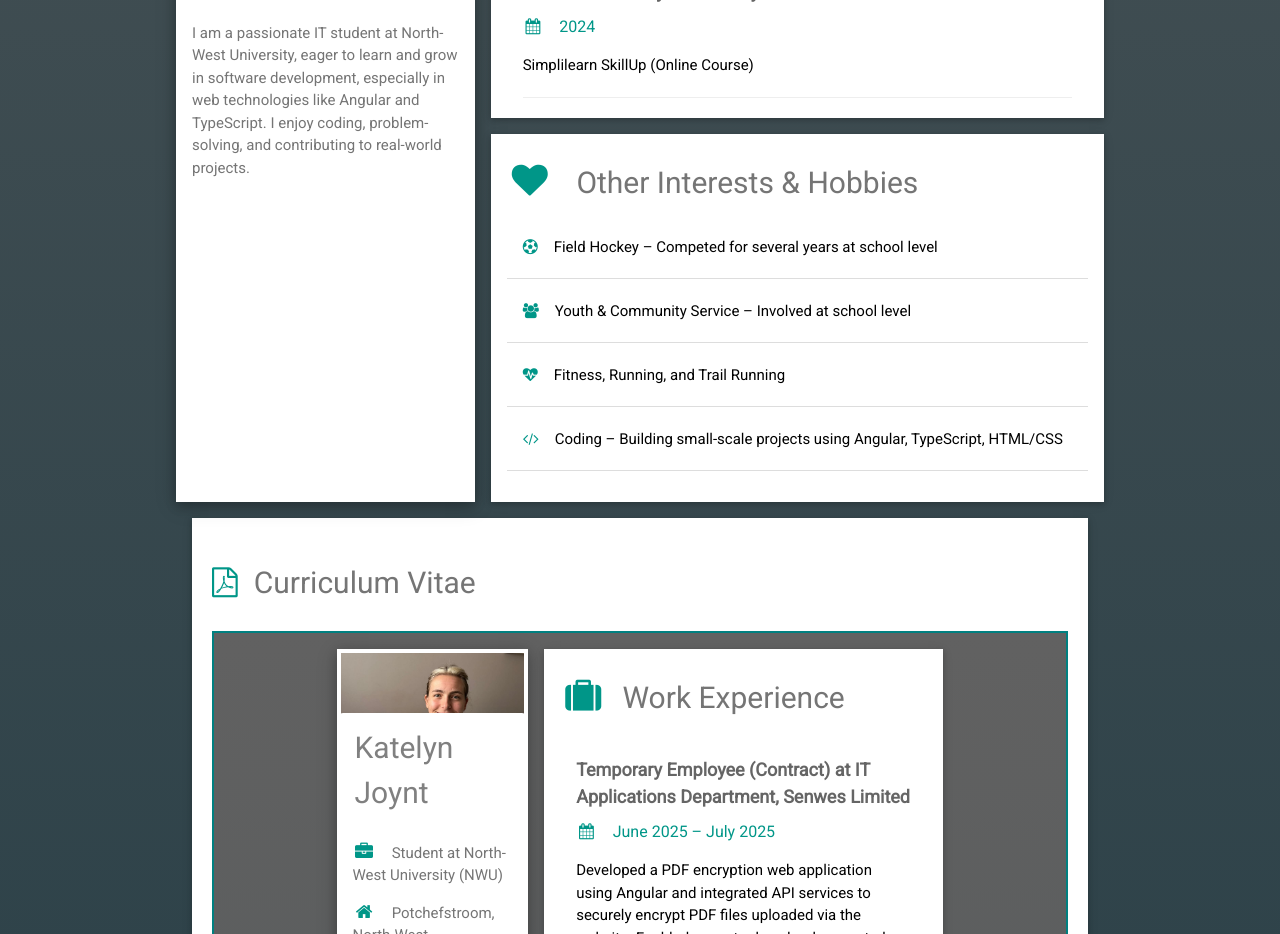
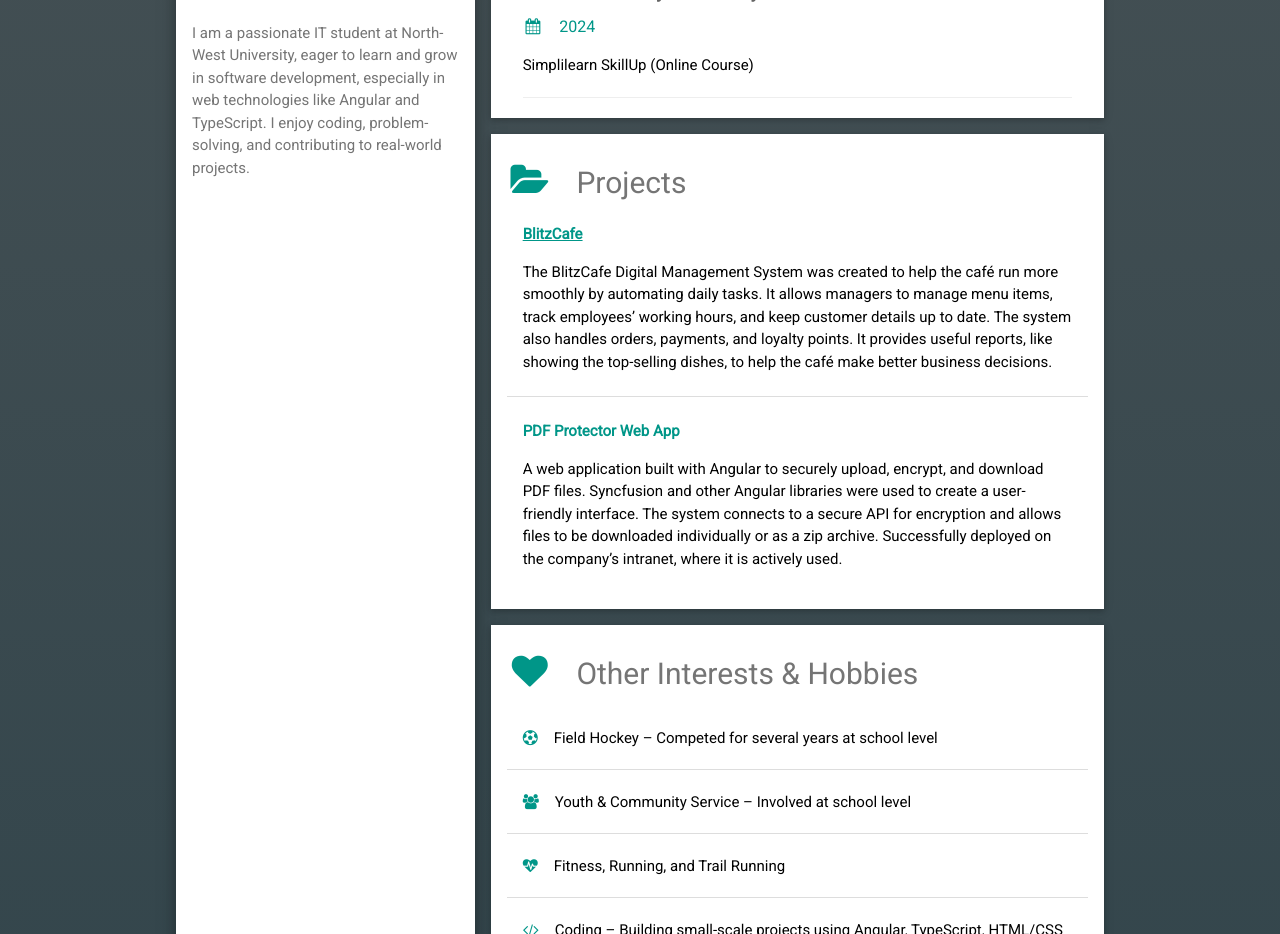
Before and after one commit to domkoekie/CV, an Angular app: page / in a window 1280 px wide. Shown: the part 1260-2194 px from the top of the page. Built offline with nearby package versions, Linux system fonts and the light colour scheme.

Commit message:
Added projects section

```diff
--- a/src/app/app.component.html
+++ b/src/app/app.component.html
@@ -201,6 +201,31 @@
           </div>
         </div>
 
+        <!-- Projects Section -->
+        <div class="w3-container w3-card w3-white w3-margin-top w3-padding-16">
+          <h2 class="w3-text-grey w3-padding-bottom">
+            <i class="fa fa-folder-open fa-fw w3-margin-right w3-xxlarge w3-text-teal"></i>
+            Projects
+          </h2>
+
+          <ul class="w3-ul">
+            <li>
+              <a href="https://github.com/BlitzCafe/CMPG223_Group_Assignment" target="_blank" rel="noopener noreferrer"
+                class="w3-text-teal" style="font-weight:bold;">
+                BlitzCafe
+              </a>
+              <p>The BlitzCafe Digital Management System was created to help the café run more smoothly by automating daily tasks. It allows managers to manage menu items, track employees’ working hours, and keep customer details up to date. The system also handles orders, payments, and loyalty points. It provides useful reports, like showing the top-selling dishes, to help the café make better business decisions.</p>
+            </li>
+            <li>
+              <p class="w3-text-teal" style="font-weight:bold;">
+                PDF Protector Web App
+              </p>
+              <p>A web application built with Angular to securely upload, encrypt, and download PDF files. Syncfusion and other Angular libraries were used to create a user-friendly interface. The system connects to a secure API for encryption and allows files to be downloaded individually or as a zip archive. Successfully deployed on the company’s intranet, where it is actively used.</p>
+            </li>
+          </ul>
+        </div>
+
+
         <div class="w3-container w3-card w3-white w3-margin-top w3-padding-16">
           <h2 class="w3-text-grey w3-padding-bottom ">
             <i class="fa fa-heart fa-fw w3-margin-right w3-xxlarge w3-text-teal"></i>
```
